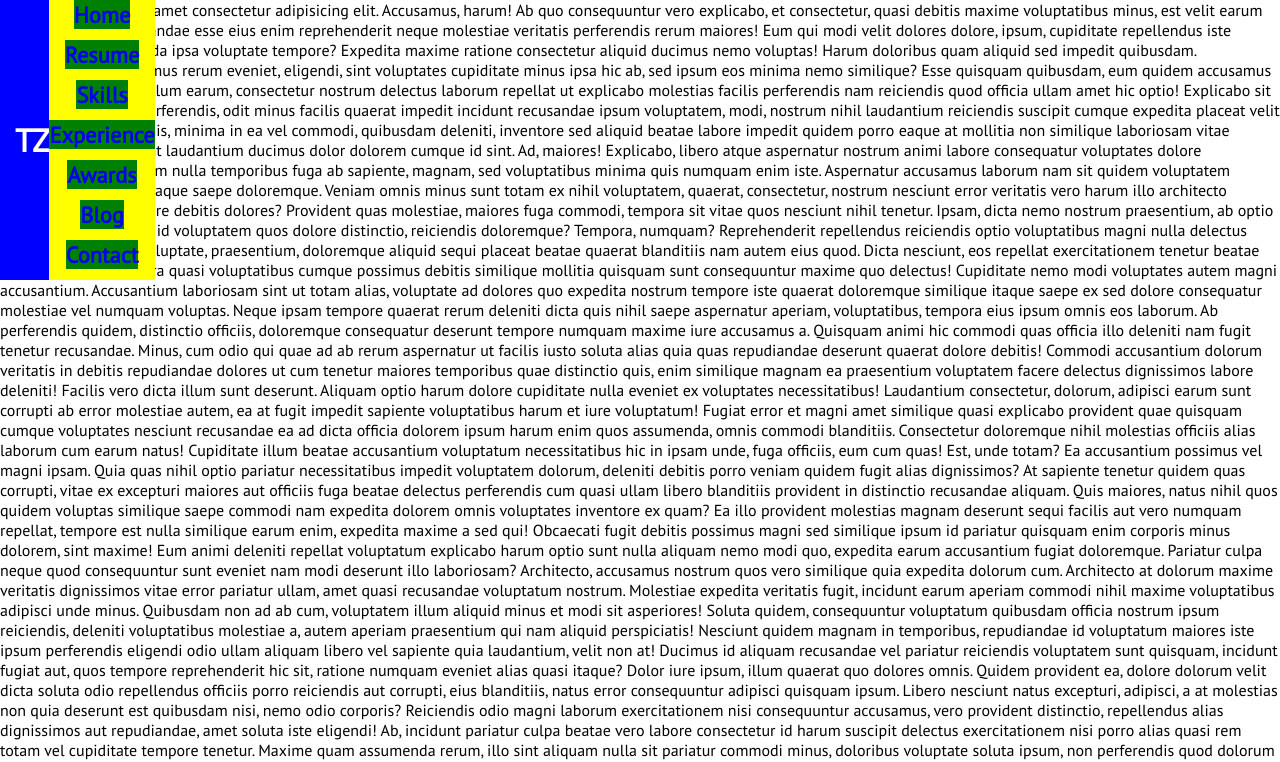
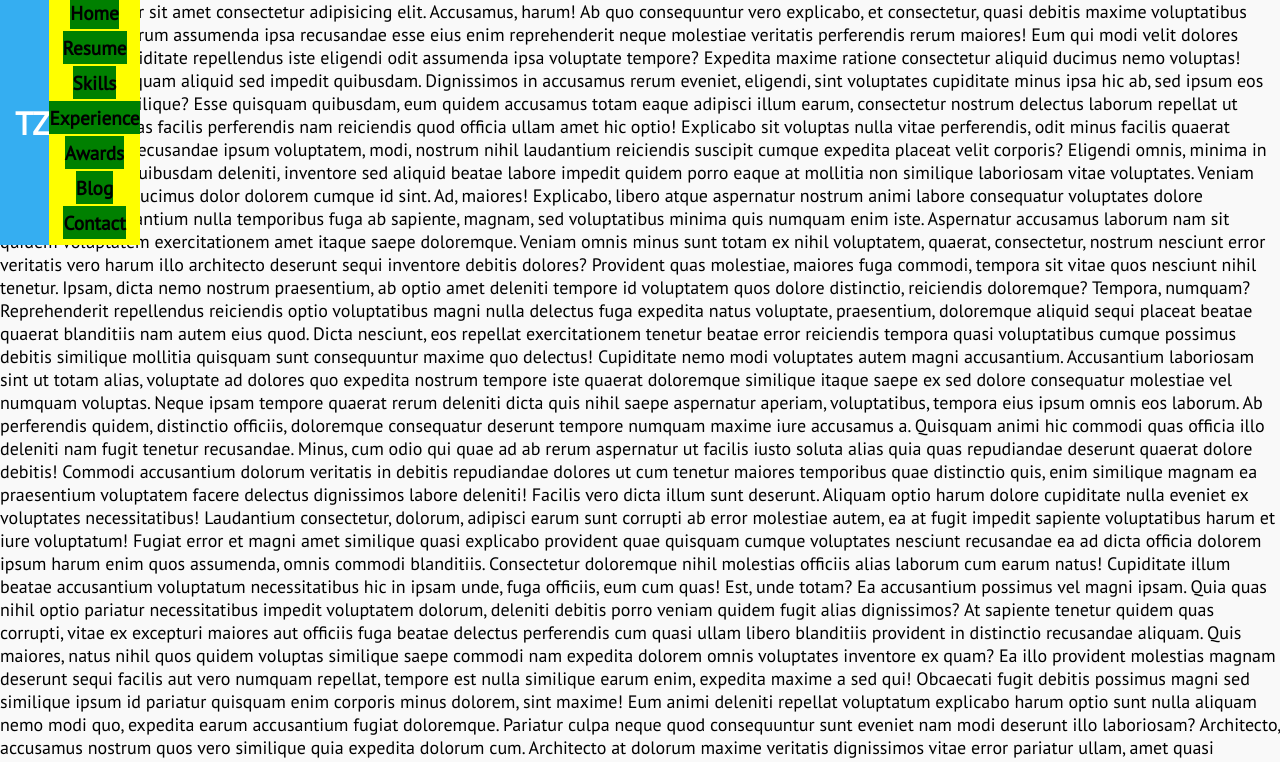
Before and after one commit to tzada8/troy-zada, a React (Create React App) app: page / in a window 1280 px wide. Shown: the top 762 px of the page. Built offline with nearby package versions, Linux system fonts and the light colour scheme.

Commit message:
Updated App.css with common styles

```diff
--- a/src/App.css
+++ b/src/App.css
@@ -1,6 +1,37 @@
+/* GLOBAL VARIABLES */
+:root {
+   /* COLOURS */
+   --BLACK: #000;
+   --WHITE: #f9f9f9;
+   --DARK_GREY: #242424;
+
+   /* FONTS */
+   --FONT_HEADINGS: "PT Sans";
+   --FONT_CONTENT: "Roboto";
+}
+
 * {
    box-sizing: border-box;
    margin: 0;
    padding: 0;
-   font-family: "PT Sans", "Roboto", sans-serif;
+   font-family: var(--FONT_HEADINGS), var(--FONT_CONTENT), Arial, sans-serif;
 }
+
+body {
+   font-size: 18px;
+   background: var(--WHITE);
+}
+
+li {
+   list-style: none;
+}
+
+a {
+   text-decoration: none;
+   cursor: pointer;
+   color: var(--BLACK);
+}
+
+button {
+   cursor: pointer;
+}
--- a/src/components/Navbar.css
+++ b/src/components/Navbar.css
@@ -1,16 +1,16 @@
 /* GLOBAL VARIABLE FOR NUMBER OF ITEMS */
 :root {
    --NUM_OF_ITEMS: 7;
-   --NAV_MENU_SIZE: 280px;
+   --NAV_MENU_SIZE: 245px;
 }
 
 nav {
-   background: blue;
+   background: #35aef1;
    position: fixed;
    display: flex;
    justify-content: center;
    align-items: center;
-   font-size: 1.4rem;
+   font-size: 1.2rem;
    z-index: 999;
    font-weight: bold;
 }
@@ -25,8 +25,6 @@ nav {
    color: white;
    justify-self: start;
    margin-left: 15px;
-   cursor: pointer;
-   text-decoration: none;
    font-size: 2rem;
    display: flex;
    align-items: center;
@@ -43,7 +41,6 @@ nav {
    background: yellow;
    justify-content: center;
    text-align: center;
-   list-style: none;
 }
 
 .nav-item {
@@ -52,7 +49,8 @@ nav {
 
 .nav-links {
    background: green;
-   text-decoration: none;
+   padding-top: 4px;
+   padding-bottom: 4px;
 }
 
 /* MIGHT NEED TO ADJUST THE MAX-WIDTH DEPENDING ON CARD SIZES */
@@ -65,7 +63,6 @@ nav {
    }
 
    .navbar-container {
-      /* FOR NOW IS HARD CODED */
       height: 50px;
       display: flex;
    }
@@ -86,7 +83,6 @@ nav {
       top: 20%;
       right: 5%;
       font-size: 1.8rem;
-      cursor: pointer;
    }
 
    .fa-times {
@@ -99,11 +95,9 @@ nav {
       display: block;
       flex-direction: column;
       top: 50px;
-      /* right: 17px; */
       right: 0;
       width: 30%;
       height: var(--NAV_MENU_SIZE);
-      /* height: calc(100vh - 50px); */
       z-index: 998;
    }
 
@@ -118,7 +112,6 @@ nav {
       display: block;
       text-align: right;
       padding-right: 18%;
-      text-decoration: none;
    }
 }
 
@@ -134,6 +127,5 @@ nav {
       display: block;
       text-align: center;
       padding-right: 0;
-      text-decoration: none;
    }
 }
```
